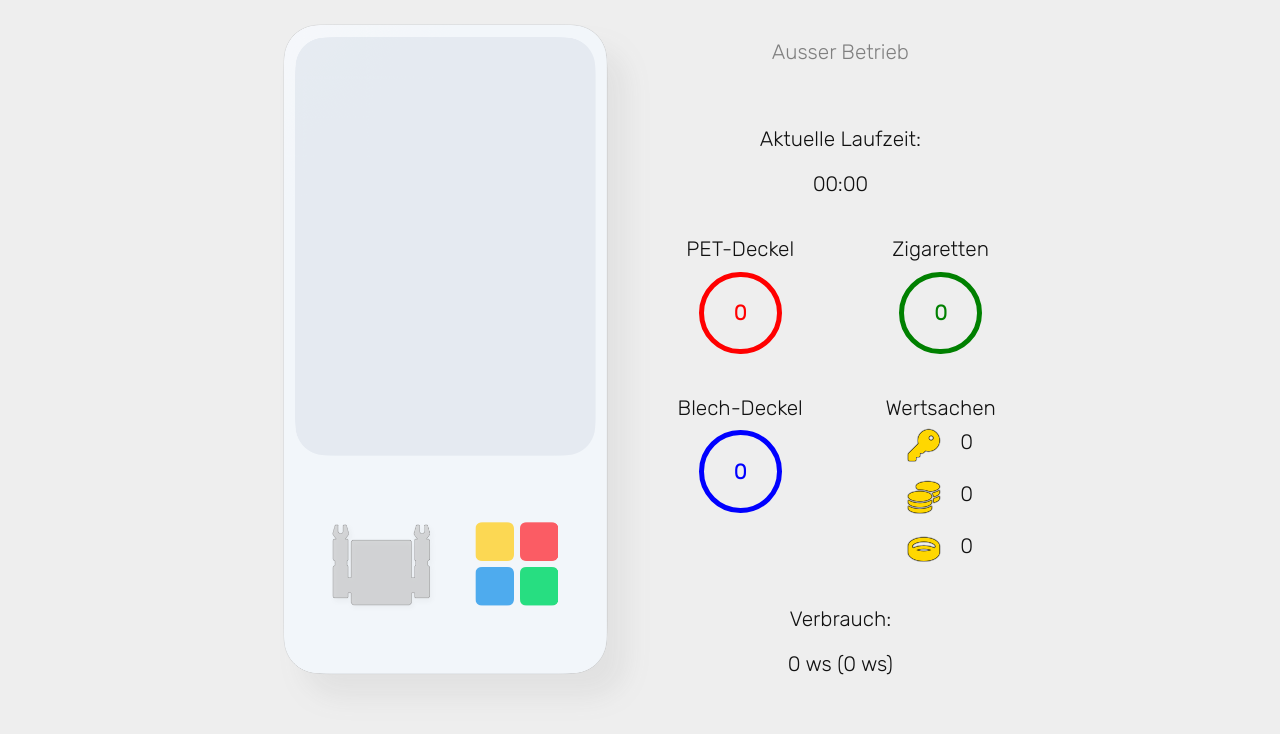
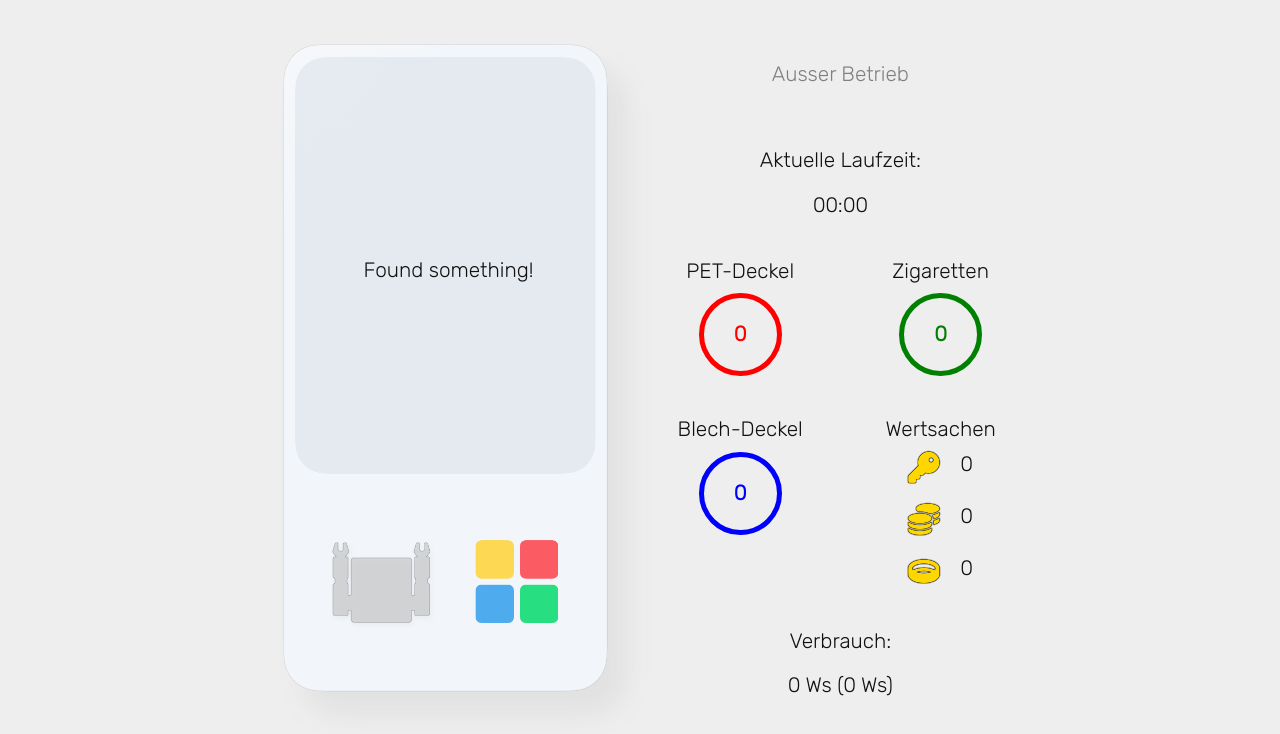
Before and after one commit to snoozebaumer/beat-realtime-stats, a plain HTML site: page frontend/index.html in a window 1280 px wide. Shown: the part 130-864 px from the top of the page. Drawn offline with nearby package versions, Linux system fonts and the light colour scheme.

Commit message:
added placeholder in front of situation

```diff
--- a/frontend/index.html
+++ b/frontend/index.html
@@ -91,15 +91,16 @@
           </div>
           <div>
             <p>Verbrauch:</p>
-            <div>{{Math.round(run.wattage*100)/100}} ws ({{Math.round(run.currentWattage*100)/100}} ws)</div>
+            <div>{{Math.round(run.wattage*100)/100}} Ws ({{Math.round(run.currentWattage*100)/100}} Ws)</div>
           </div>
         </div>
-
-        <img
-          src="./assets/layout.png"
-          alt="situation"
-          class="situation main-container"
-        />
+        <div class="main-container">
+          <div class="garbage-popup">Found something!</div>
+          <img class="situation main-container"
+            src="./assets/layout.png"
+            alt="situation"
+          />
+        </div>
       </div>
     </main>
   </body>
--- a/frontend/styles.css
+++ b/frontend/styles.css
@@ -54,6 +54,7 @@ main {
   min-width: 380px;
   max-width: calc(calc(754 / 1394) * 85vh);
   padding-block: 1em;
+  position: relative;
 }
 
 .overflow-x-clip {
@@ -132,3 +133,10 @@ main {
   min-width: 380px;
   margin: 0 -25px -50px 25px;
 }
+
+.garbage-popup {
+  position: absolute;
+  top: 35%;
+  left: 30%;
+  z-index: 1000;
+}
```
